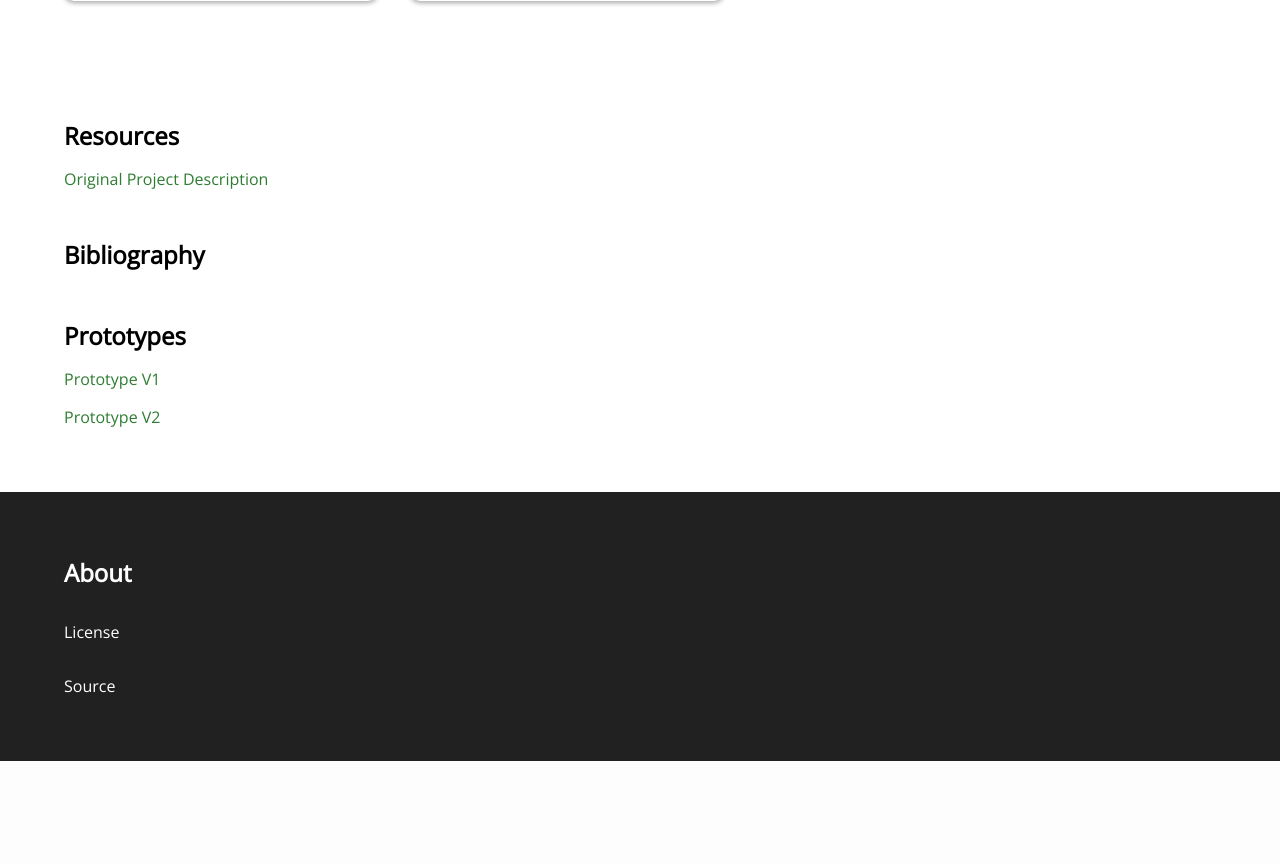
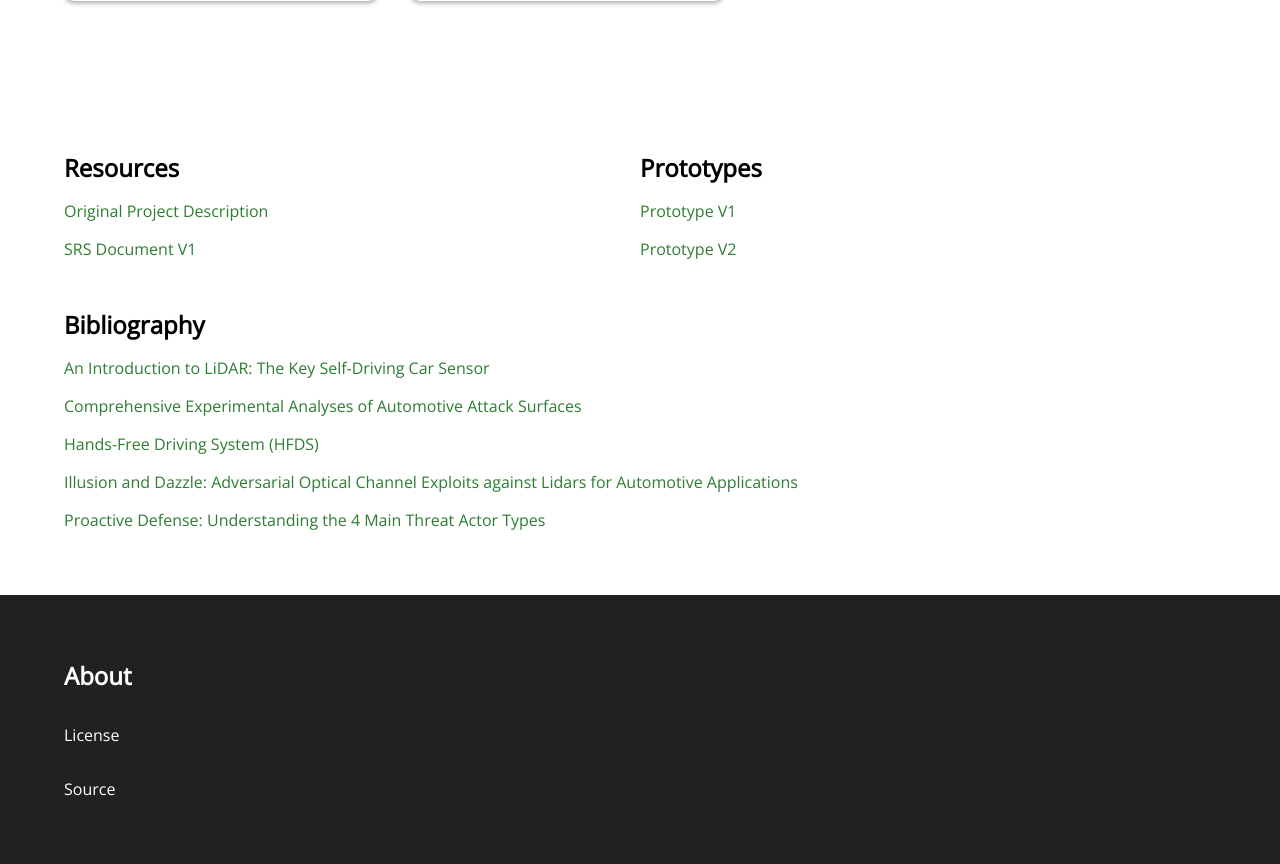
Before and after one commit to tonysulfaro/CSE-435-HFDS, a PHP site: page / in a window 1280 px wide. Shown: the part 2285-3149 px from the top of the page. Before the commit the page ends 3046 px from the top, so only its background shows below. Run offline with PHP 8.4, Linux system fonts and the light colour scheme.

Commit message:
update resources and home styles

```diff
--- a/home.html
+++ b/home.html
@@ -55,7 +55,7 @@
                 in
                 its
                 existing lane without needing to control the steering wheel.</p>
-            <p><a href="documents/" target="__blank" rel="noopener">Document</a></p>
+            <p><a href="documents/" target="__blank" rel="noopener">Original Document</a></p>
 
             <h2>Course Information</h2>
             <p><strong>Instructor Name: </strong>Dr. Betty H.C. Cheng</p>
@@ -118,16 +118,36 @@
     </div>
 
     <div id="resources" class="container">
-        <h2>Resources</h2>
-        <p><a href="documents/" target="_blank" rel="noopener">Original Project Description</a>
-        </p>
-        <!-- <p><a href="./assets/collated-requirements.docx" target="_blank" rel="noopener">SRS Document</a></p> -->
+
+        <div class="row">
+            <div class="col-50">
+                <h2>Resources</h2>
+                <p><a href="documents/" target="_blank" rel="noopener">Original Project Description</a>
+                </p>
+                <p><a href="https://docs.google.com/document/d/1Su8EJ4LXI48WpZnCXemFInPCTYs2uhq5rpqyXaLdkyI/edit" target="_blank" rel="noopener">SRS Document V1</a></p>
+            </div>
+            <div class="col-50">
+                <h2>Prototypes</h2>
+                <p><a href="prototypev1/" target="_blank" rel="noopener">Prototype V1</a></p>
+                <p><a href="prototypev2/" target="_blank" rel="noopener">Prototype V2</a></p>
+
+            </div>
+        </div>
+
 
         <h2>Bibliography</h2>
 
-        <h2>Prototypes</h2>
-        <p><a href="prototypev1/" target="_blank" rel="noopener">Prototype V1</a></p>
-        <p><a href="prototypev2/" target="_blank" rel="noopener">Prototype V2</a></p>
+        <p><a href="https://news.voyage.auto/an-introduction-to-lidar-the-key-self-driving-car-sensor-a7e405590cff" target="_blank" rel="noopener">An Introduction to LiDAR: The Key Self-Driving Car Sensor</a></p>
+
+        <p><a href="http://www.autosec.org/pubs/cars-usenixsec2011.pdf" target="_blank" rel="noopener">Comprehensive Experimental Analyses of Automotive Attack Surfaces</a></p>
+
+        <p><a href="documents/2019-HFDS-GM-Davenport.pdf" target="_blank" rel="noopener">Hands-Free Driving System (HFDS)</a></p>
+
+        <p><a href="https://eprint.iacr.org/2017/613.pdf" target="_blank" rel="noopener">Illusion and Dazzle: Adversarial Optical Channel Exploits
+            against Lidars for Automotive Applications</a></p>
+
+        <p><a href="https://www.recordedfuture.com/threat-actor-types/" target="_blank" rel="noopener">
+            Proactive Defense: Understanding the 4 Main Threat Actor Types</a></p>
     </div>
 
     <footer>
--- a/styles.css
+++ b/styles.css
@@ -111,6 +111,16 @@ a:hover {
     height: 200px;
 }
 
+/* Resources container */
+.row {
+    display: flex;
+    flex-wrap: wrap;
+}
+
+.col-50 {
+    width: 50%;
+}
+
 footer {
     background-color: #212121;
     color: #ffffff;
@@ -183,3 +193,9 @@ button {
         filter: grayscale(20%);
     }
 }
+
+@media (max-width: 700px){
+    .col-50 {
+        width: 100%;
+    }
+}
```
